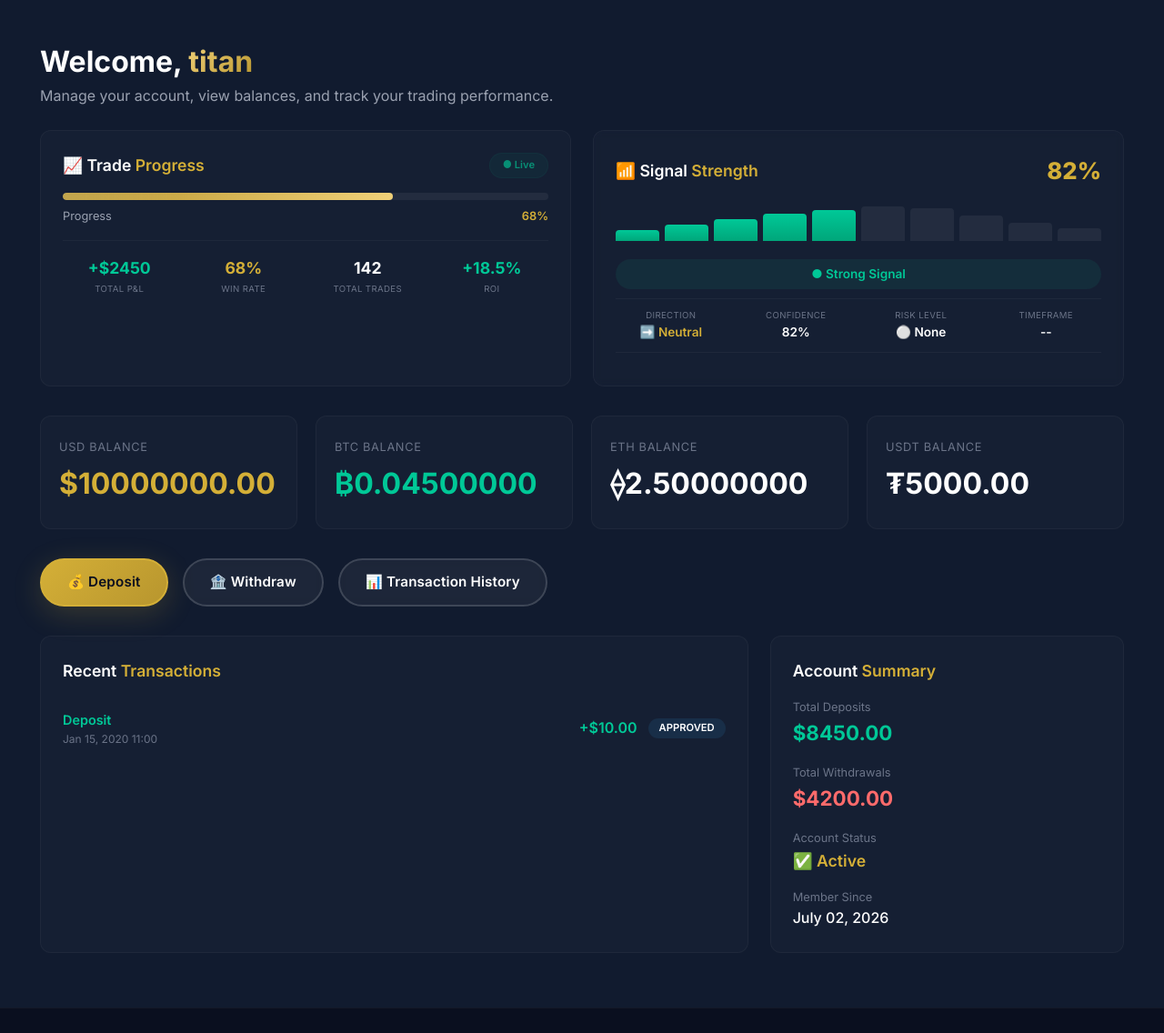
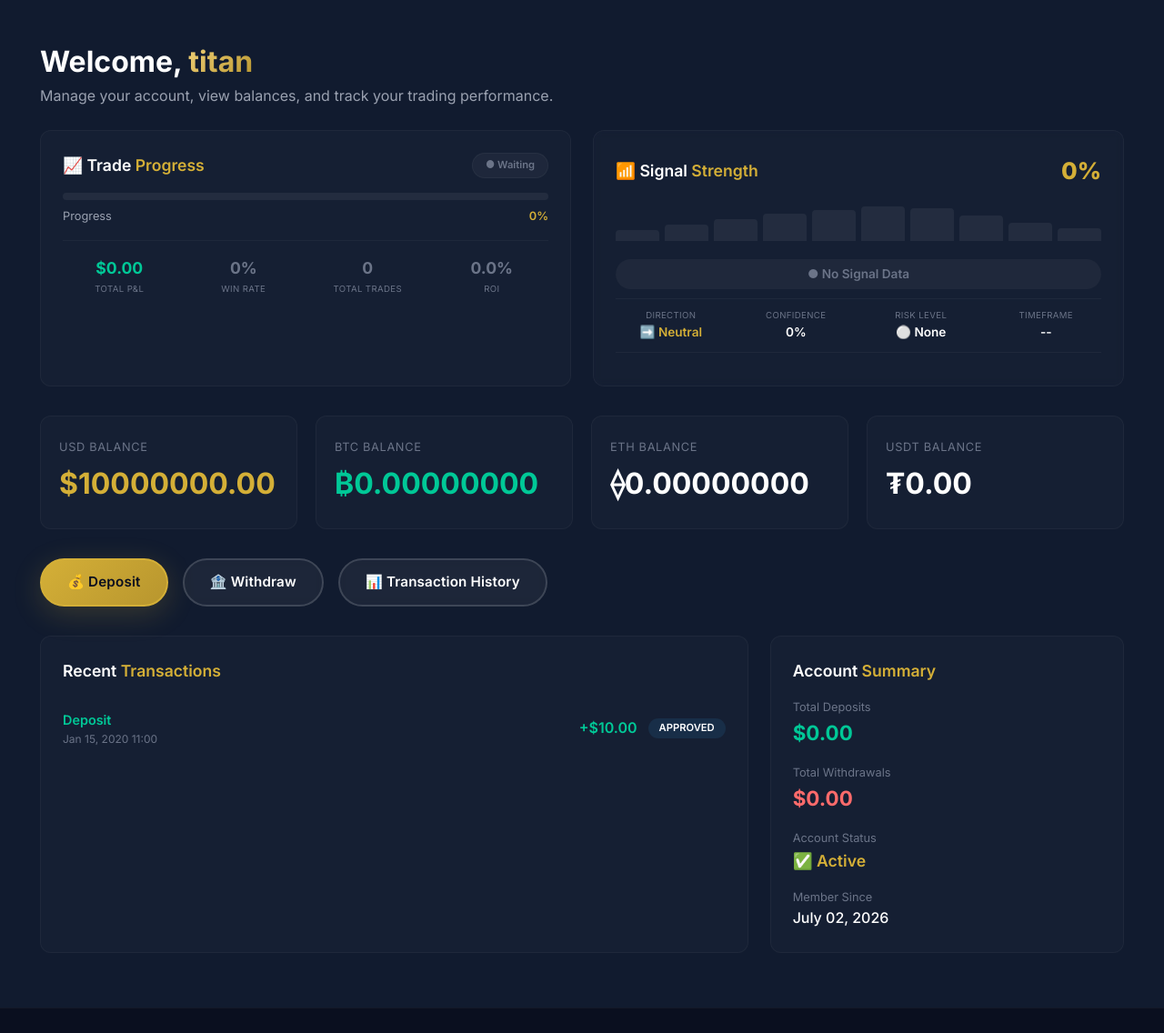
Before and after one commit to pmppy13/titan-global-fx, a Django app: page /dashboard/ in a window 1280 px wide. Shown: the part 78-1214 px from the top of the page at 91% size. Run offline with Django 5.2, Linux system fonts and the light colour scheme; a user stored in the database is signed in; tables that the repository leaves empty hold one stand-in row (values such as "Sample post").

Commit message:
Enhance dashboard styles and layout
Added new styles for inactive badges and no data message. Updated dashboard layout and signal strength card.

```diff
--- a/templates/dashboard/index.html
+++ b/templates/dashboard/index.html
@@ -28,7 +28,6 @@
         color: var(--gray-400);
     }
 
-    /* ===== PROGRESS ROW ===== */
     .progress-row {
         display: grid;
         grid-template-columns: 1fr 1fr;
@@ -71,6 +70,11 @@
         color: var(--green);
         border-color: rgba(0, 200, 151, 0.08);
         animation: pulseBadge 2s ease-in-out infinite;
+    }
+    .progress-card .card-header .badge.inactive {
+        background: rgba(255, 255, 255, 0.04);
+        color: var(--gray-500);
+        border-color: rgba(255, 255, 255, 0.04);
     }
     @keyframes pulseBadge {
         0%, 100% { opacity: 1; }
@@ -141,6 +145,7 @@
     .trade-stats-grid .ts-item .ts-value.green { color: var(--green); }
     .trade-stats-grid .ts-item .ts-value.red { color: var(--red); }
     .trade-stats-grid .ts-item .ts-value.gold { color: var(--gold); }
+    .trade-stats-grid .ts-item .ts-value.gray { color: var(--gray-500); }
     .trade-stats-grid .ts-item .ts-label {
         font-size: 0.6rem;
         color: var(--gray-500);
@@ -243,6 +248,7 @@
     .signal-details .sd-item .sd-value.bullish { color: var(--green); }
     .signal-details .sd-item .sd-value.bearish { color: var(--red); }
     .signal-details .sd-item .sd-value.neutral { color: var(--gold); }
+    .signal-details .sd-item .sd-value.gray { color: var(--gray-500); }
 
     .signal-strength-label {
         text-align: center;
@@ -265,6 +271,10 @@
     .signal-strength-label.weak {
         color: var(--red);
         background: rgba(255, 107, 107, 0.08);
+    }
+    .signal-strength-label.inactive {
+        color: var(--gray-500);
+        background: rgba(255, 255, 255, 0.04);
     }
 
     /* ===== BALANCES ===== */
@@ -300,6 +310,7 @@
     .balance-card .balance-amount.green { color: var(--green); }
     .balance-card .balance-amount.blue { color: var(--blue); }
     .balance-card .balance-amount.purple { color: var(--purple); }
+    .balance-card .balance-amount.gray { color: var(--gray-500); }
 
     /* ===== ACTIONS ===== */
     .dashboard-actions {
@@ -376,6 +387,13 @@
     .transaction-item .tx-status.rejected { background: rgba(255, 107, 107, 0.12); color: var(--red); }
     .transaction-item .tx-status.approved { background: rgba(52, 152, 219, 0.12); color: var(--blue); }
 
+    .no-data {
+        color: var(--gray-500);
+        font-size: 0.85rem;
+        text-align: center;
+        padding: 20px 0;
+    }
+
     /* ===== RESPONSIVE ===== */
     @media (max-width: 1024px) {
         .balance-grid { grid-template-columns: repeat(2, 1fr); }
@@ -414,65 +432,72 @@
         </div>
 
         <!-- ============================================================
-            TRADE PROGRESS & SIGNAL STRENGTH (Admin controlled)
+        TRADE PROGRESS & SIGNAL STRENGTH
         ============================================================ -->
         <div class="progress-row">
             <!-- ===== TRADE PROGRESS CARD ===== -->
             <div class="progress-card">
                 <div class="card-header">
                     <h3>📈 Trade <span class="highlight">Progress</span></h3>
-                        <span class="badge active">● Live</span>
+                    <span class="badge {% if trade_progress > 0 %}active{% else %}inactive{% endif %}">
+                        {% if trade_progress > 0 %}● Live{% else %}● Waiting{% endif %}
+                    </span>
                 </div>
 
                 <div class="trade-progress-bar">
                     <div class="progress-track">
-                            <div class="progress-fill" style="width: {{ trade_progress|default:68 }}%;"></div>
+                        <div class="progress-fill" style="width: {{ trade_progress|default:0 }}%;"></div>
                     </div>
                     <div class="progress-stats">
                         <span>Progress</span>
-                            <span class="current">{{ trade_progress|default:68 }}%</span>
+                        <span class="current">{{ trade_progress|default:0 }}%</span>
                     </div>
                 </div>
 
                 <div class="trade-stats-grid">
                     <div class="ts-item">
                         <div class="ts-value {% if total_pnl >= 0 %}green{% else %}red{% endif %}">
-                                {% if total_pnl >= 0 %}+{% endif %}${{ total_pnl|default:2450|floatformat:0 }}
+                            {% if total_pnl >= 0 and total_pnl != 0 %}+{% endif %}${{ total_pnl|floatformat:2 }}
                         </div>
                         <div class="ts-label">Total P&L</div>
                     </div>
                     <div class="ts-item">
-                            <div class="ts-value gold">{{ win_rate|default:68 }}%</div>
+                        <div class="ts-value {% if win_rate > 0 %}gold{% else %}gray{% endif %}">
+                            {{ win_rate|default:0 }}%
+                        </div>
                         <div class="ts-label">Win Rate</div>
                     </div>
                     <div class="ts-item">
-                            <div class="ts-value">{{ total_trades|default:142 }}</div>
+                        <div class="ts-value {% if total_trades > 0 %}gold{% else %}gray{% endif %}">
+                            {{ total_trades|default:0 }}
+                        </div>
                         <div class="ts-label">Total Trades</div>
                     </div>
                     <div class="ts-item">
-                            <div class="ts-value {% if roi >= 0 %}green{% else %}red{% endif %}">
-                                {% if roi >= 0 %}+{% endif %}{{ roi|default:18.5 }}%
+                        <div class="ts-value {% if roi >= 0 and roi != 0 %}green{% else %}gray{% endif %}">
+                            {% if roi >= 0 and roi != 0 %}+{% endif %}{{ roi|floatformat:1 }}%
                         </div>
                         <div class="ts-label">ROI</div>
                     </div>
                 </div>
             </div>
 
-                <!-- ===== SIGNAL STRENGTH CARD (Admin controlled) ===== -->
+            <!-- ===== SIGNAL STRENGTH CARD ===== -->
             <div class="signal-card">
                 <div class="card-header">
                     <h3>📶 Signal <span class="highlight">Strength</span></h3>
-                        <span class="signal-value" id="signalValue">{{ signal_strength|default:82 }}%</span>
+                    <span class="signal-value">{{ signal_strength|default:0 }}%</span>
                 </div>
 
                 <div class="signal-meter" id="signalMeter">
                     {% for i in "1234567890"|make_list %}
                         {% with bar_index=forloop.counter0 %}
-                                {% if bar_index < signal_active_bars|default:5 %}
+                            {% if bar_index < signal_active_bars|default:0 %}
                                 <div class="bar active
-                                        {% if signal_strength|default:82 >= 75 %}strong
-                                        {% elif signal_strength|default:82 >= 55 %}moderate
-                                        {% else %}weak{% endif %}">
+                                    {% if signal_strength >= 75 %}strong
+                                    {% elif signal_strength >= 55 %}moderate
+                                    {% elif signal_strength > 0 %}weak
+                                    {% else %}inactive{% endif %}">
                                 </div>
                             {% else %}
                                 <div class="bar"></div>
@@ -483,34 +508,36 @@
 
                 <div style="text-align: center;">
                     <span class="signal-strength-label
-                            {% if signal_strength|default:82 >= 75 %}strong
-                            {% elif signal_strength|default:82 >= 55 %}moderate
-                            {% else %}weak{% endif %}" id="signalLabel">
+                        {% if signal_strength >= 75 %}strong
+                        {% elif signal_strength >= 55 %}moderate
+                        {% elif signal_strength > 0 %}weak
+                        {% else %}inactive{% endif %}" id="signalLabel">
                         ●
-                            {% if signal_strength|default:82 >= 75 %}Strong Signal
-                            {% elif signal_strength|default:82 >= 55 %}Moderate Signal
-                            {% else %}Weak Signal{% endif %}
+                        {% if signal_strength >= 75 %}Strong Signal
+                        {% elif signal_strength >= 55 %}Moderate Signal
+                        {% elif signal_strength > 0 %}Weak Signal
+                        {% else %}No Signal Data{% endif %}
                     </span>
                 </div>
 
                 <div class="signal-details">
                     <div class="sd-item">
                         <div class="sd-label">Direction</div>
-                            <div class="sd-value {{ signal_direction_class|default:'bullish' }}">
-                                {{ signal_direction|default:'📈 Bullish' }}
+                        <div class="sd-value {% if signal_direction_class == 'bullish' %}bullish{% elif signal_direction_class == 'bearish' %}bearish{% elif signal_direction_class == 'neutral' %}neutral{% else %}gray{% endif %}">
+                            {{ signal_direction|default:'—' }}
                         </div>
                     </div>
                     <div class="sd-item">
                         <div class="sd-label">Confidence</div>
-                            <div class="sd-value gold">{{ signal_strength|default:82 }}%</div>
+                        <div class="sd-value gold">{{ signal_strength|default:0 }}%</div>
                     </div>
                     <div class="sd-item">
                         <div class="sd-label">Risk Level</div>
-                            <div class="sd-value">{{ signal_risk|default:'🟡 Medium' }}</div>
+                        <div class="sd-value">{{ signal_risk|default:'—' }}</div>
                     </div>
                     <div class="sd-item">
                         <div class="sd-label">Timeframe</div>
-                            <div class="sd-value">{{ signal_timeframe|default:'4H' }}</div>
+                        <div class="sd-value">{{ signal_timeframe|default:'—' }}</div>
                     </div>
                 </div>
             </div>
@@ -531,19 +558,19 @@
         <div class="balance-grid">
             <div class="balance-card">
                 <div class="balance-label">USD Balance</div>
-                    <div class="balance-amount gold">${{ user.usd_balance|default:12450.75|floatformat:2 }}</div>
+                <div class="balance-amount gold">${{ user.usd_balance|floatformat:2 }}</div>
             </div>
             <div class="balance-card">
                 <div class="balance-label">BTC Balance</div>
-                    <div class="balance-amount green">₿{{ user.btc_balance|default:0.045|floatformat:8 }}</div>
+                <div class="balance-amount green">₿{{ user.btc_balance|floatformat:8 }}</div>
             </div>
             <div class="balance-card">
                 <div class="balance-label">ETH Balance</div>
-                    <div class="balance-amount blue">⟠{{ user.eth_balance|default:2.5|floatformat:8 }}</div>
+                <div class="balance-amount blue">⟠{{ user.eth_balance|floatformat:8 }}</div>
             </div>
             <div class="balance-card">
                 <div class="balance-label">USDT Balance</div>
-                    <div class="balance-amount purple">₮{{ user.usdt_balance|default:5000|floatformat:2 }}</div>
+                <div class="balance-amount purple">₮{{ user.usdt_balance|floatformat:2 }}</div>
             </div>
         </div>
 
@@ -575,7 +602,7 @@
                     </div>
                     {% endfor %}
                 {% else %}
-                        <p style="color:var(--gray-400);text-align:center;padding:20px 0;">No transactions yet.</p>
+                    <div class="no-data">No transactions yet.</div>
                 {% endif %}
             </div>
 
@@ -585,11 +612,11 @@
                 <div style="display:flex;flex-direction:column;gap:16px;">
                     <div>
                         <div style="font-size:0.8rem;color:var(--gray-500);">Total Deposits</div>
-                            <div style="font-size:1.4rem;font-weight:700;color:var(--green);">${{ total_deposits|default:8450|floatformat:2 }}</div>
+                        <div style="font-size:1.4rem;font-weight:700;color:var(--green);">${{ total_deposits|floatformat:2 }}</div>
                     </div>
                     <div>
                         <div style="font-size:0.8rem;color:var(--gray-500);">Total Withdrawals</div>
-                            <div style="font-size:1.4rem;font-weight:700;color:var(--red);">${{ total_withdrawals|default:4200|floatformat:2 }}</div>
+                        <div style="font-size:1.4rem;font-weight:700;color:var(--red);">${{ total_withdrawals|floatformat:2 }}</div>
                     </div>
                     <div>
                         <div style="font-size:0.8rem;color:var(--gray-500);">Account Status</div>
@@ -608,31 +635,19 @@
 </section>
 
 <script>
-        // ===== SIGNAL STRENGTH ANIMATION (Optional frontend effects) =====
+    // ===== TRADE PROGRESS ANIMATION =====
     (function() {
         'use strict';
-
-            // Only animate if not admin-controlled static values
-            const signalValueEl = document.getElementById('signalValue');
-            const signalLabelEl = document.getElementById('signalLabel');
-            const signalMeterEl = document.getElementById('signalMeter');
-
-            // If the values come from backend, we can still add subtle animations
-            // or we can skip and let admin control everything.
-
-            // ===== TRADE PROGRESS ANIMATION =====
         const progressFill = document.querySelector('.progress-fill');
         const progressText = document.querySelector('.progress-stats .current');
 
-            // Animate progress bar on load
         if (progressFill && progressText) {
-                const targetWidth = progressFill.style.width || '68%';
+            const targetWidth = progressFill.style.width || '0%';
             progressFill.style.width = '0%';
             setTimeout(function() {
                 progressFill.style.width = targetWidth;
             }, 300);
         }
-
     })();
 </script>
 {% endblock %}
```
Lines whose indentation alone changed are shown as unchanged.
